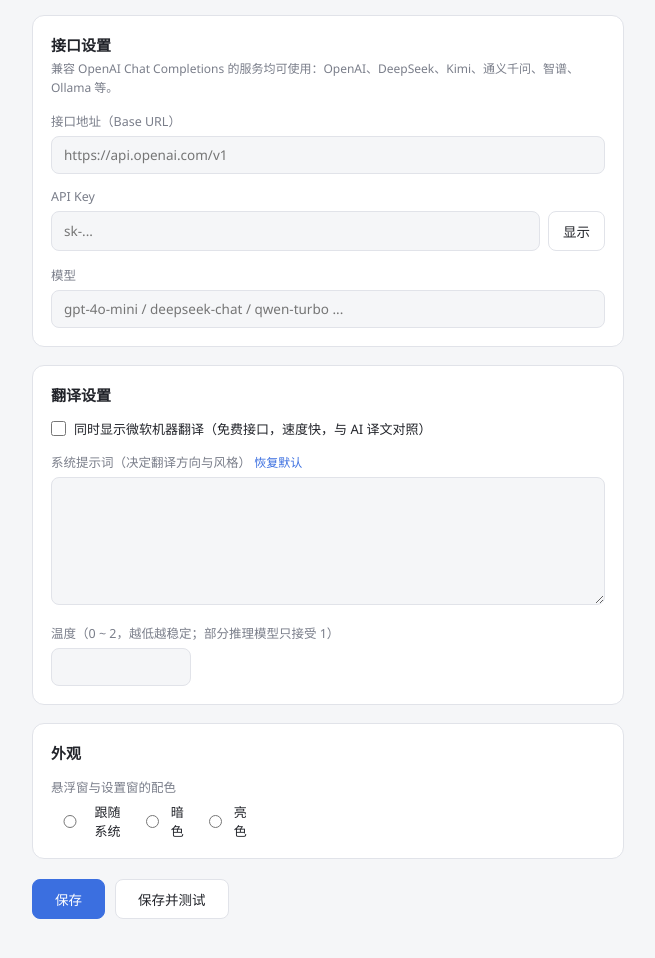
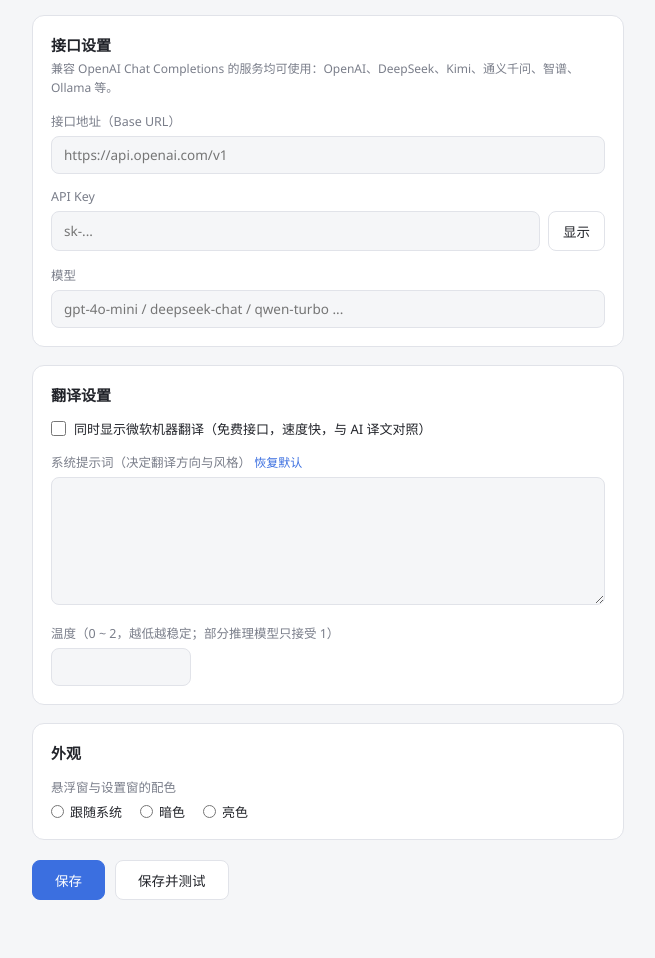
Before and after one commit to wanwan-doudou/EchoTrans, a website built with Vite: page settings.html in a window 1280 px wide. Shown: the part 86-1044 px from the top of the page, without its empty margins (312-967 px from the left). Built offline with nearby package versions, Linux system fonts and the light colour scheme.

Commit message:
fix: 修复外观主题选项文字被挤压换行
.field input 的 width:100% 通配规则误命中 radio，导致单选框占满整行

Co-Authored-By: Claude Fable 5 <noreply@anthropic.com>

```diff
--- a/src/settings.css
+++ b/src/settings.css
@@ -143,9 +143,12 @@ body {
   gap: 6px;
   font-size: 13px;
   cursor: pointer;
+  white-space: nowrap;
 }
 
-.radio-row input {
+/* 提高特异性覆盖 .field input 的 width: 100%，radio 保持自然宽度 */
+.field .radio-row input {
+  width: auto;
   accent-color: var(--accent);
   cursor: pointer;
 }
```
